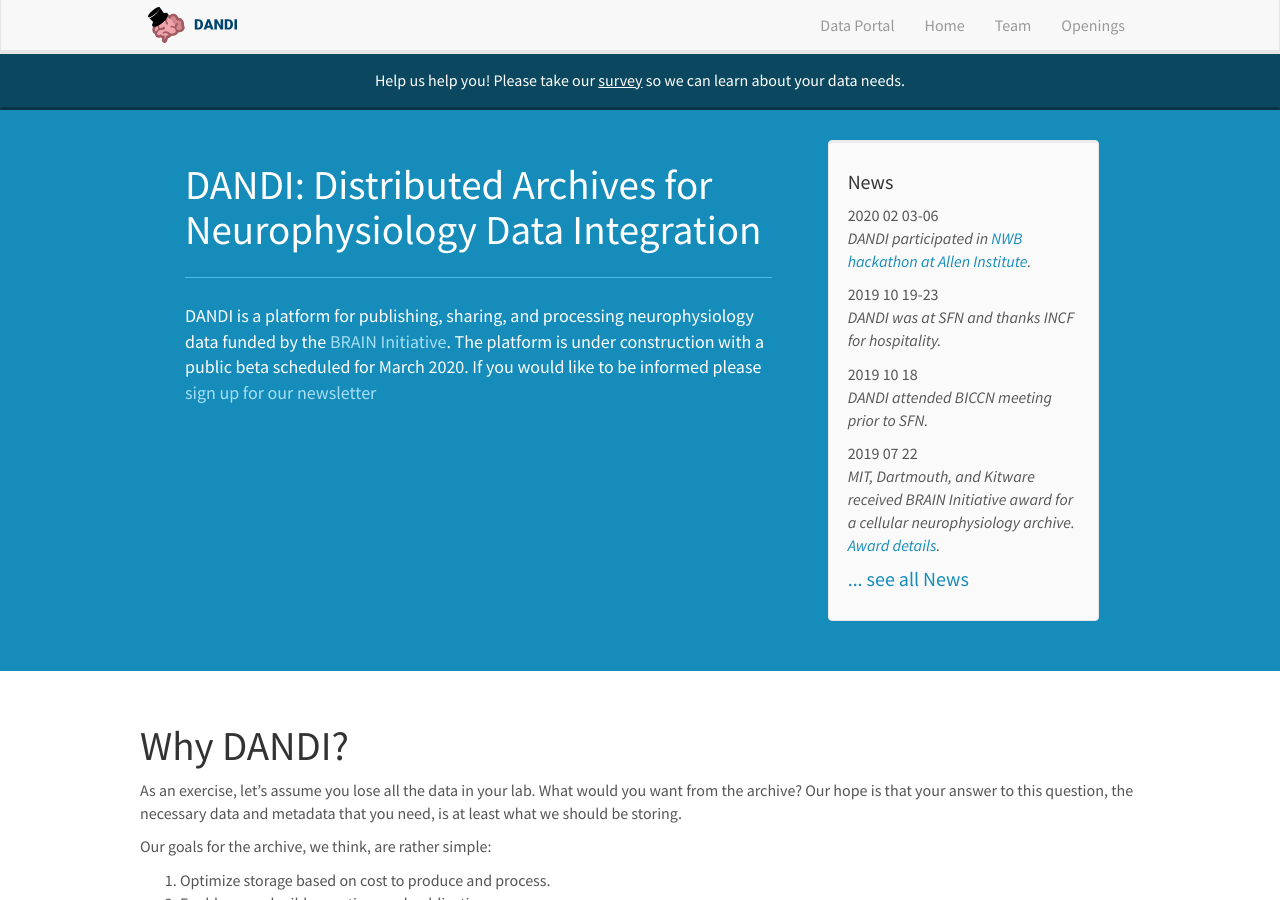
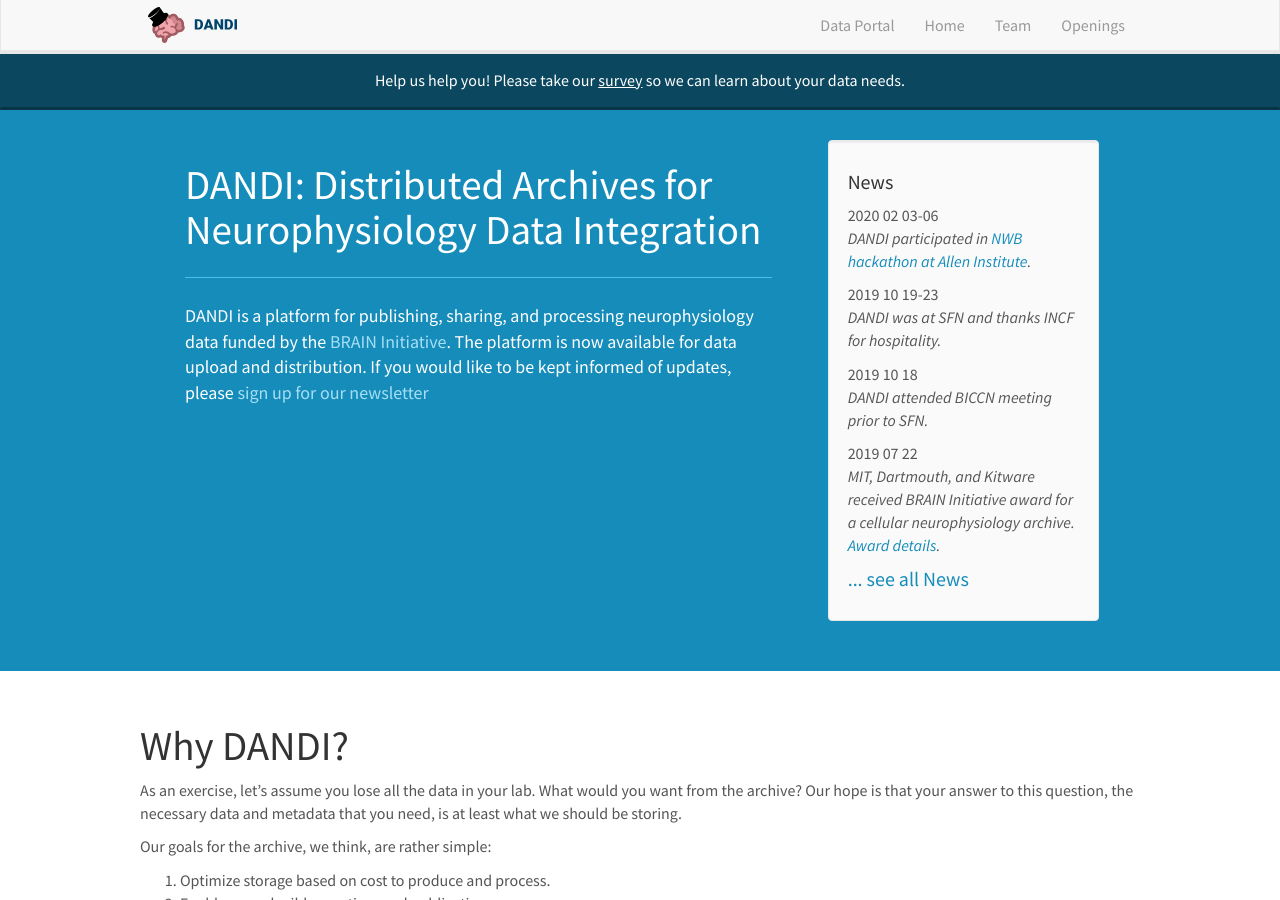
Before and after one commit to nicolocin/dandi.github.io, a Jekyll site: the page built from _pages/home.md, in a window 1280 px wide and 900 px high. Built offline with Jekyll 4.4.1, drawn with Linux system fonts in a browser that asks for light colours; nearby versions of some CDN libraries.

Commit message:
fix: update banner

```diff
--- a/_includes/home-banner.html
+++ b/_includes/home-banner.html
@@ -4,8 +4,8 @@
       <h1>DANDI: Distributed Archives for Neurophysiology Data Integration</h1>
       <p>DANDI is a platform for publishing, sharing, and processing neurophysiology data funded by
         the <a href="https://braininitiative.nih.gov/" target="_blank">BRAIN Initiative</a>.
-        The platform is under construction with a public beta scheduled for March 2020. If
-        you would like to be informed please
+        The platform is now available for data upload and distribution. If you would like to be
+        kept informed of updates, please
         <a href="https://mailchi.mp/7c90915cdcc3/dandi-newsletter-signup" target="_blank">
           sign up for our newsletter</a></p>
     </div>
```
